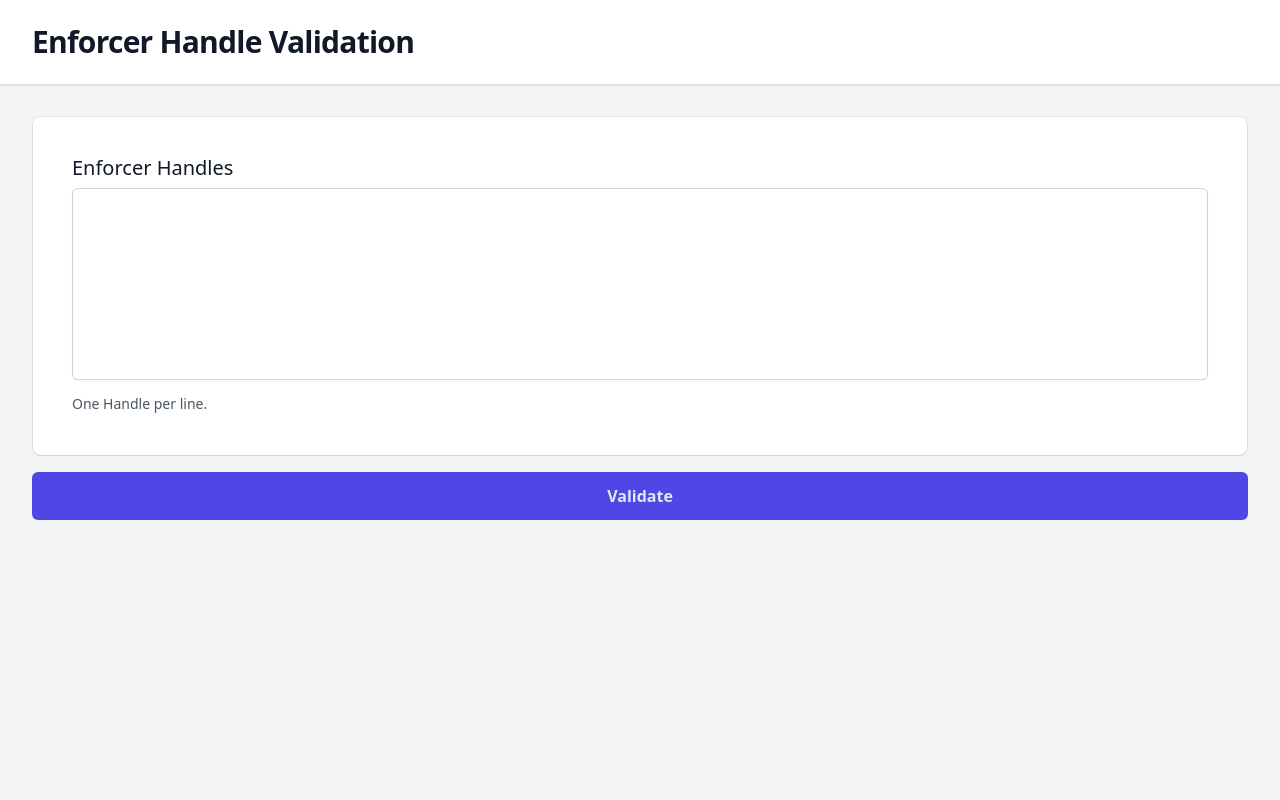
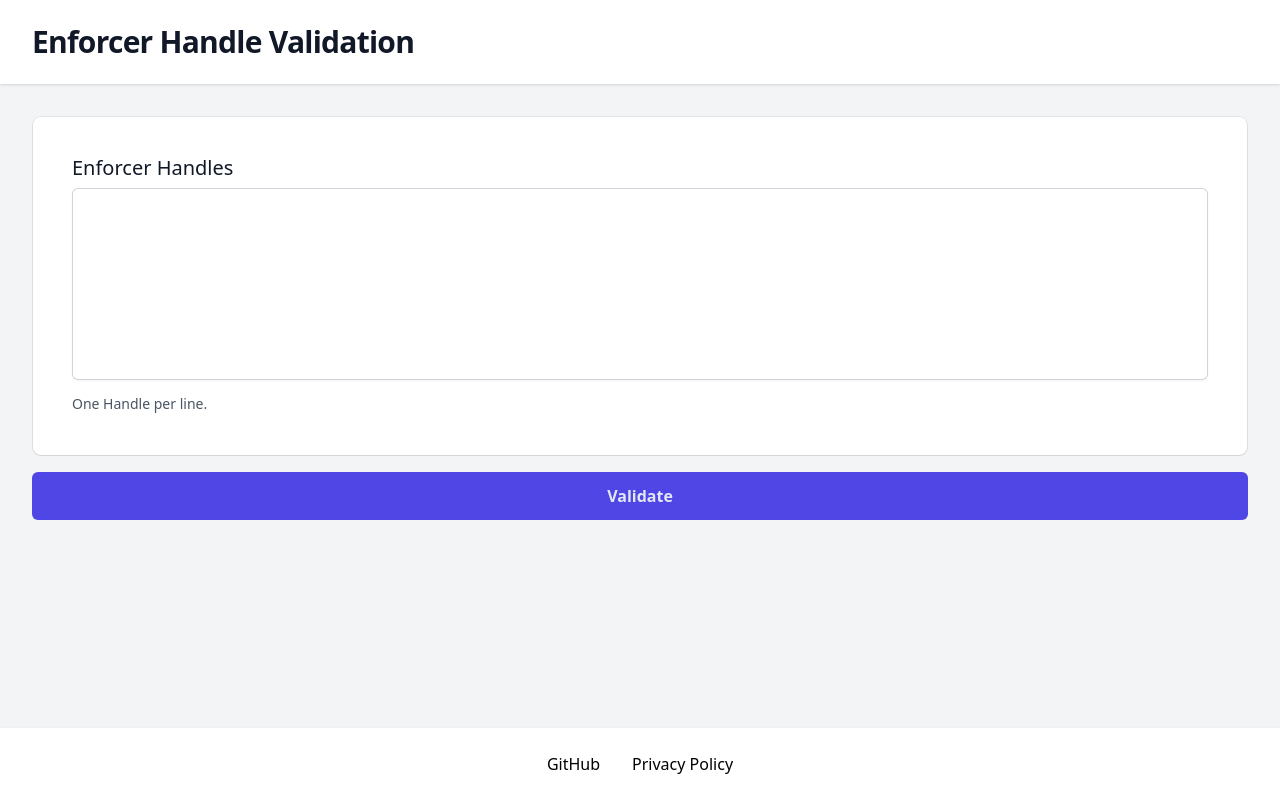
Before and after one commit to yellow-corps/enforcer-handle-validator, a Vue app: page / in a window 1280 px wide. Built offline with nearby package versions, Linux system fonts and the light colour scheme; a web font is replaced by a local one; what @2toad/profanity would draw is missing.

Commit message:
Add some links to the footer, plus a privacy policy

```diff
--- a/index.html
+++ b/index.html
@@ -8,7 +8,7 @@
     <title>Enforcer Handle Validator</title>
   </head>
   <body class="h-full">
-    <div id="app"></div>
+    <div id="app" class="h-full"></div>
     <script type="module" src="/src/main.ts"></script>
   </body>
 </html>
--- a/src/App.vue
+++ b/src/App.vue
@@ -64,7 +64,7 @@ const totalInvalidHandles = computed(() => {
 </script>
 
 <template>
-  <div class="min-h-full">
+  <div class="h-full flex flex-col">
     <header class="bg-white shadow">
       <div class="mx-auto max-w-7xl px-4 py-6 sm:px-6 lg:px-8">
         <h1 class="text-3xl font-bold tracking-tight text-gray-900">
@@ -72,7 +72,7 @@ const totalInvalidHandles = computed(() => {
         </h1>
       </div>
     </header>
-    <main>
+    <main class="flex-1">
       <div class="mx-auto max-w-7xl px-4 py-6 sm:px-6 lg:px-8">
         <template v-if="!validating">
           <NameInput v-model="handles"></NameInput>
@@ -102,5 +102,23 @@ const totalInvalidHandles = computed(() => {
         </template>
       </div>
     </main>
+    <footer class="bg-white shadow">
+      <div
+        class="mx-auto max-w-7xl px-4 py-6 sm:px-6 lg:px-8 flex justify-center gap-8"
+      >
+        <a
+          href="https://github.com/yellow-corps/enforcer-handle-validator"
+          target="_blank"
+          rel="noopener noreferrer"
+          >GitHub</a
+        >
+        <a
+          href="https://github.com/yellow-corps/enforcer-handle-validator/blob/main/PRIVACY.md"
+          target="_blank"
+          rel="noopener noreferrer"
+          >Privacy Policy</a
+        >
+      </div>
+    </footer>
   </div>
 </template>
```
Also changed, not shown: 1 other file (tests, documents, lock files or other folders).
